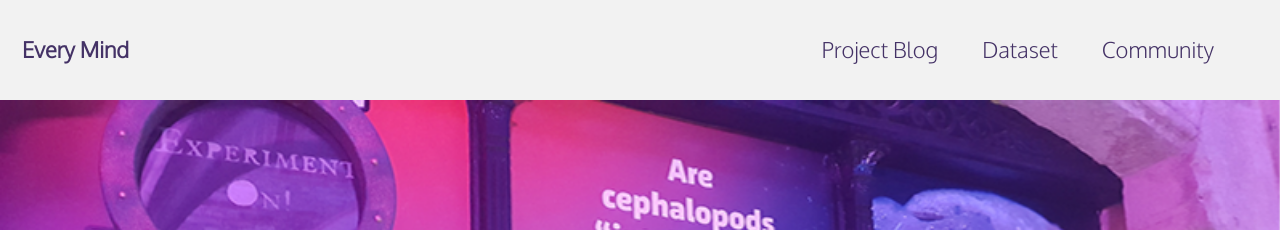
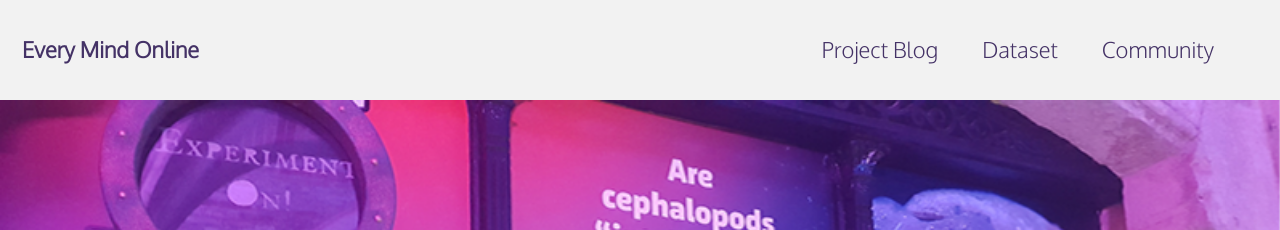
Before and after one commit to everymind/SurprisingMinds, a Jekyll site: the page built from index.md, in a window 1280 px wide and 900 px high. Shown: the top 230 px of the window. Built offline with Jekyll 4.4.1, drawn with Linux system fonts in a browser that asks for light colours; some web fonts are replaced.

Commit message:
Update masthead.html

```diff
--- a/_includes/masthead.html
+++ b/_includes/masthead.html
@@ -2,7 +2,7 @@
   <div class="masthead__inner-wrap">
     <div class="masthead__menu">
       <nav id="site-nav" class="greedy-nav">
-        <a class="site-title" href="{{ 'https://www.everymind.online' | absolute_url}}">Every Mind</a>
+        <a class="site-title" href="{{ 'https://www.everymind.online' | absolute_url}}">Every Mind Online</a>
         <ul class="visible-links">
           {% for link in site.data.navigation.main %}
             {% if link.url contains 'http' %}
```
